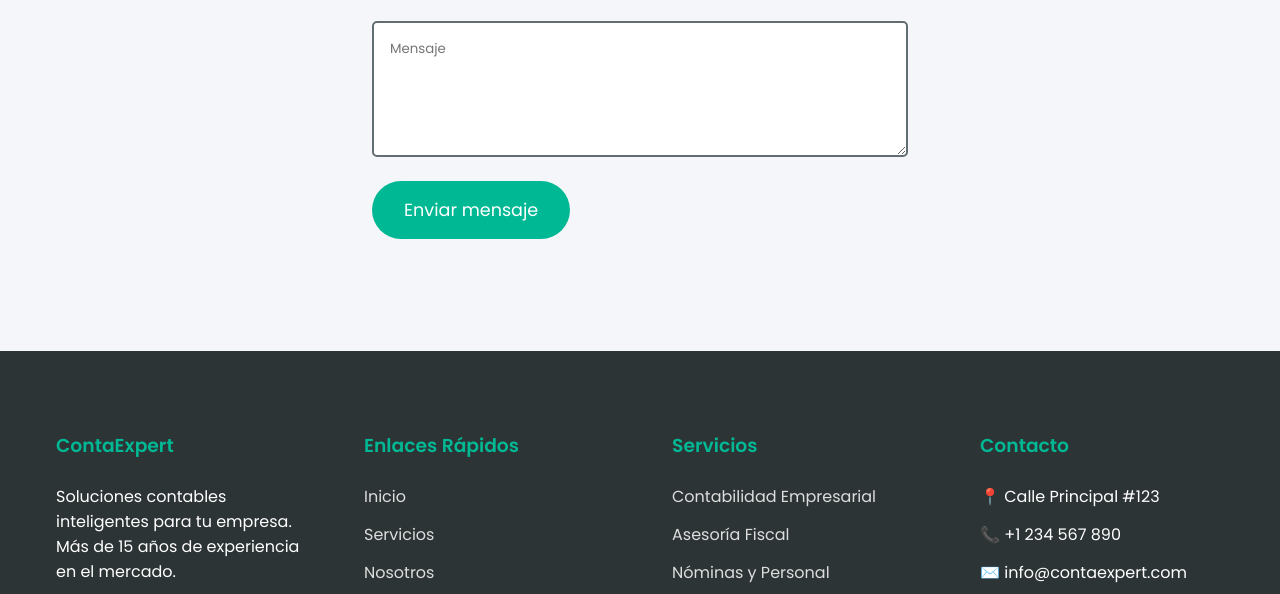
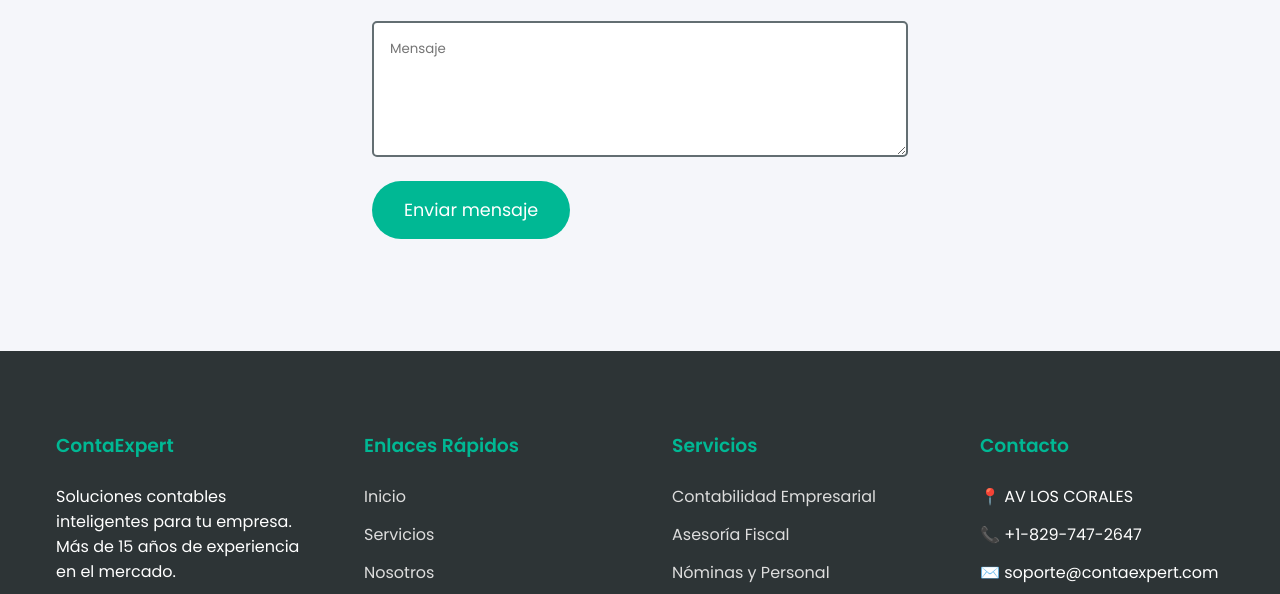
Before and after one commit to Nicebott/sabia, a plain HTML site: page index.html in a window 1280 px wide. Shown: the part 4280-4874 px from the top of the page. Drawn offline with Linux system fonts and the light colour scheme.

Commit message:
Update index.html

```diff
--- a/index.html
+++ b/index.html
@@ -937,9 +937,9 @@ body {
       <div class="footer-column">
         <h3>Contacto</h3>
         <ul class="footer-links">
-          <li>📍 Calle Principal #123</li>
-          <li>📞 +1 234 567 890</li>
-          <li>✉️ info@contaexpert.com</li>
+          <li>📍 AV LOS CORALES</li>
+          <li>📞 +1-829-747-2647</li>
+          <li>✉️ soporte@contaexpert.com</li>
         </ul>
       </div>
     </div>
```
